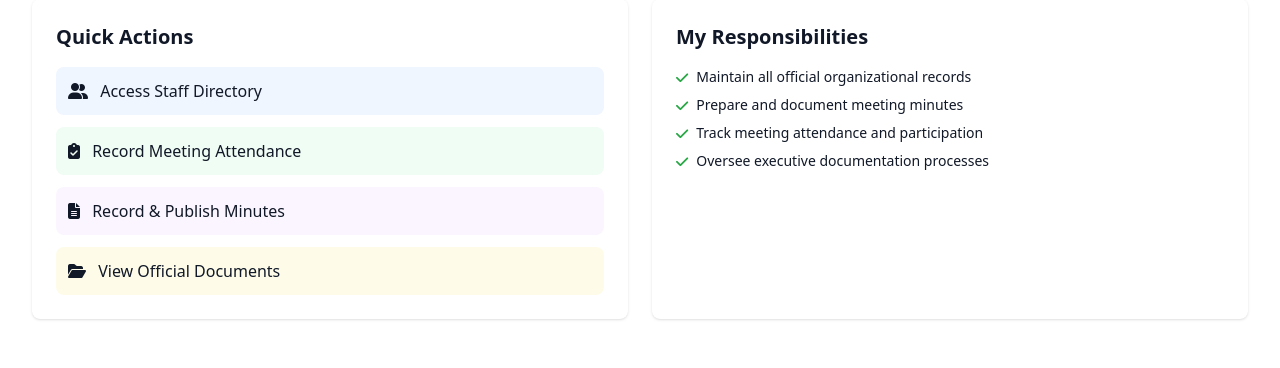
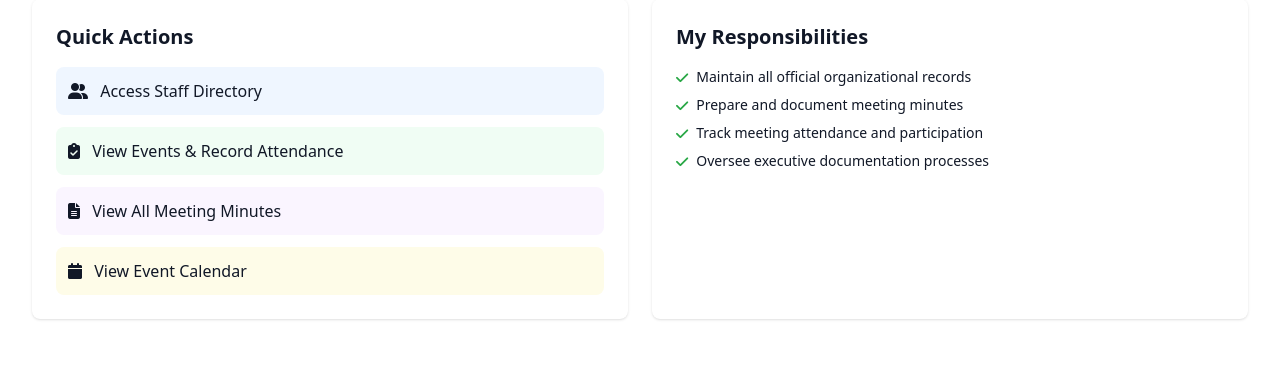
Before and after one commit to Kebbiconnect/kconnect, a Django app: template staff/templates/staff/dashboards/general_secretary.html in a window 1280 px wide. Shown: the part 325-693 px from the top of the page. Run offline with Django 5.2, Linux system fonts and the light colour scheme; the template is opened without the code that fills it, so the values that code supplies are empty; some libraries are stand-ins or nearby versions.

Commit message:
Update event and meeting management links for secretaries
Connects dashboard links to new event creation, calendar, attendance logging, and meeting minutes views in the events app.

Replit-Commit-Author: Agent
Replit-Commit-Session-Id: 8ec7fb9c-4f9b-4016-8ce5-40dd431fca31
Replit-Commit-Checkpoint-Type: intermediate_checkpoint

```diff
--- a/staff/templates/staff/dashboards/general_secretary.html
+++ b/staff/templates/staff/dashboards/general_secretary.html
@@ -45,17 +45,17 @@
         <div class="bg-white dark:bg-gray-800 rounded-lg shadow p-6">
             <h3 class="text-xl font-semibold mb-4">Quick Actions</h3>
             <div class="space-y-3">
-                <a href="#" class="block p-3 bg-blue-50 dark:bg-blue-900 rounded-lg hover:bg-blue-100 dark:hover:bg-blue-800 transition">
+                <a href="{% url 'staff:manage_staff' %}" class="block p-3 bg-blue-50 dark:bg-blue-900 rounded-lg hover:bg-blue-100 dark:hover:bg-blue-800 transition">
                     <i class="fas fa-user-friends mr-2"></i> Access Staff Directory
                 </a>
-                <a href="#" class="block p-3 bg-green-50 dark:bg-green-900 rounded-lg hover:bg-green-100 dark:hover:bg-green-800 transition">
-                    <i class="fas fa-clipboard-check mr-2"></i> Record Meeting Attendance
+                <a href="{% url 'events:event_calendar' %}" class="block p-3 bg-green-50 dark:bg-green-900 rounded-lg hover:bg-green-100 dark:hover:bg-green-800 transition">
+                    <i class="fas fa-clipboard-check mr-2"></i> View Events & Record Attendance
                 </a>
-                <a href="#" class="block p-3 bg-purple-50 dark:bg-purple-900 rounded-lg hover:bg-purple-100 dark:hover:bg-purple-800 transition">
-                    <i class="fas fa-file-alt mr-2"></i> Record & Publish Minutes
+                <a href="{% url 'events:all_meeting_minutes' %}" class="block p-3 bg-purple-50 dark:bg-purple-900 rounded-lg hover:bg-purple-100 dark:hover:bg-purple-800 transition">
+                    <i class="fas fa-file-alt mr-2"></i> View All Meeting Minutes
                 </a>
-                <a href="#" class="block p-3 bg-yellow-50 dark:bg-yellow-900 rounded-lg hover:bg-yellow-100 dark:hover:bg-yellow-800 transition">
-                    <i class="fas fa-folder-open mr-2"></i> View Official Documents
+                <a href="{% url 'events:event_calendar' %}" class="block p-3 bg-yellow-50 dark:bg-yellow-900 rounded-lg hover:bg-yellow-100 dark:hover:bg-yellow-800 transition">
+                    <i class="fas fa-calendar mr-2"></i> View Event Calendar
                 </a>
             </div>
         </div>
```
Also changed, not shown: staff/templates/staff/dashboards/organizing_secretary.html (+5 -5 lines).
